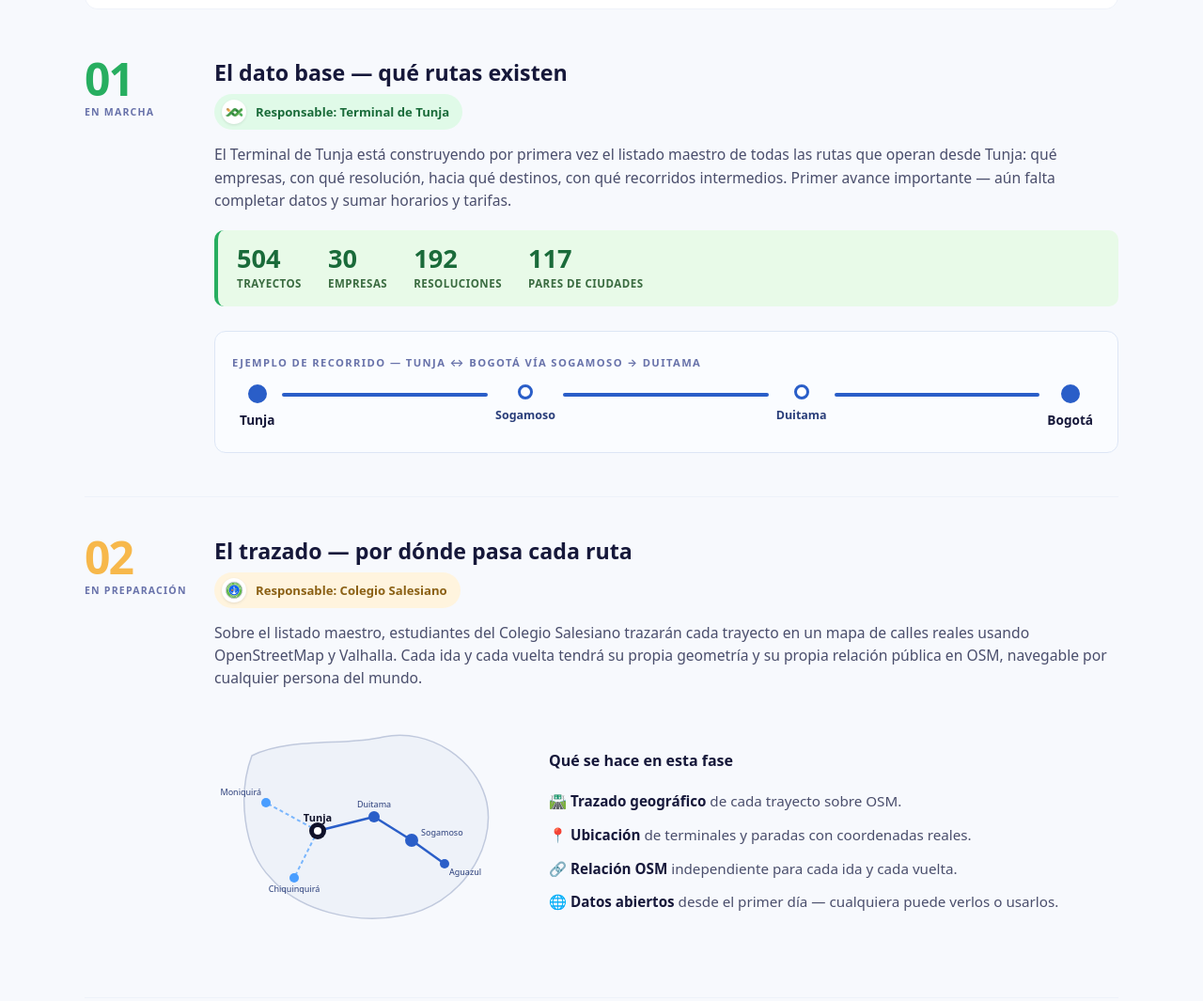
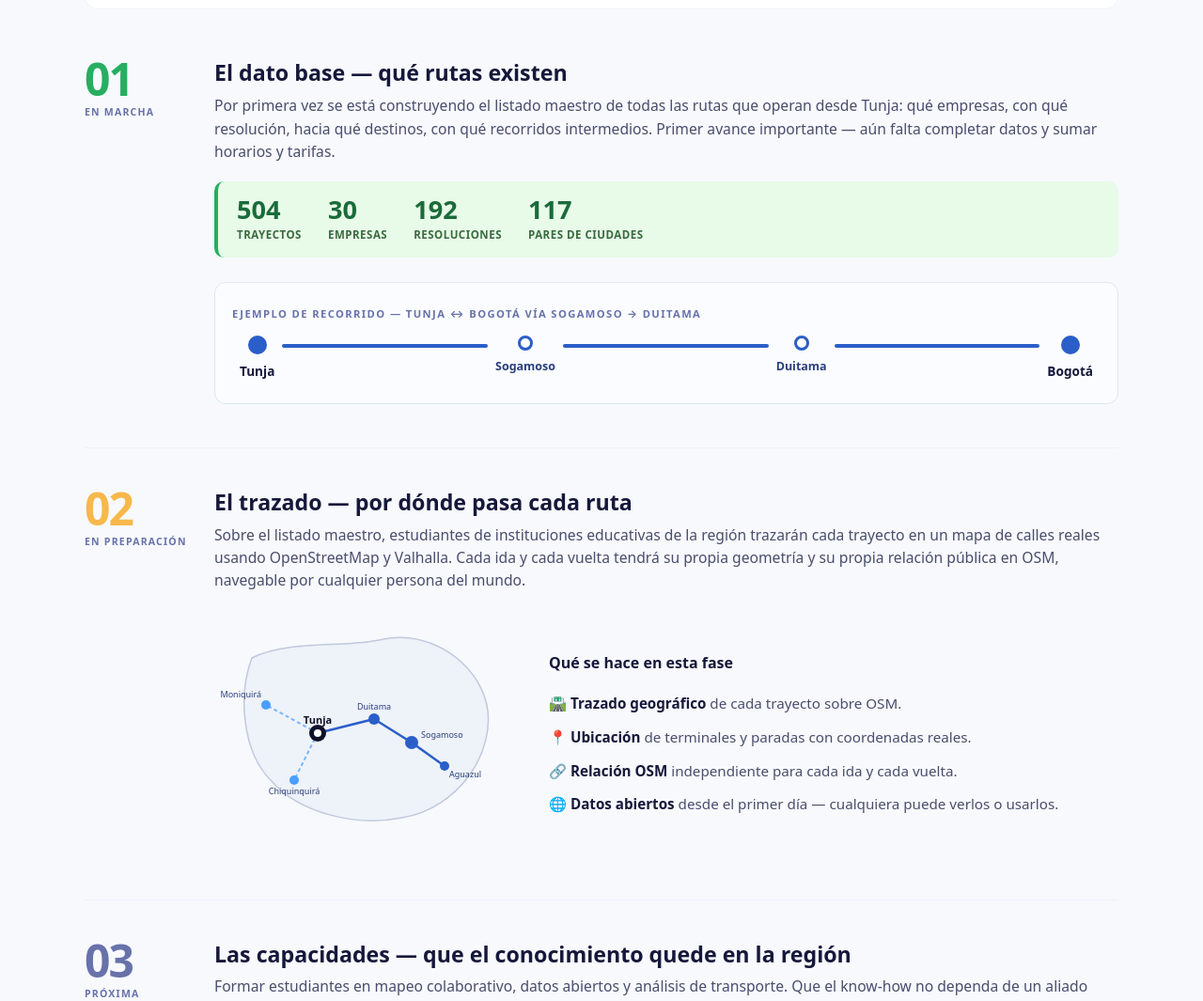
Before and after one commit to leoguti/tp-routes, a website: page busboy.html in a window 1280 px wide. Shown: the part 3004-4069 px from the top of the page at 94% size. Drawn offline with Linux system fonts and the light colour scheme.

Commit message:
Busboy presentación: retirar menciones de responsables en las fases
El speaker menciona oralmente a los responsables concretos. En la
página pública dejamos las fases sin atribuir a una institución fija:

- Fases 1, 2 y 3: retirados los badges "Responsable: X" (incluyendo
  logos pequeños). El texto narrativo queda en tercera persona.
- Role card de Instituciones educativas: texto genérico sin nombrar
  al Colegio Salesiano.

Los logos siguen presentes en la sección "Aliados del proyecto" al
final (ahí es contextualmente correcto).

Co-Authored-By: Claude Opus 4.7 (1M context) <noreply@anthropic.com>

```diff
--- a/busboy.html
+++ b/busboy.html
@@ -577,8 +577,7 @@
                 <div class="fase-num">01<small>En marcha</small></div>
                 <div class="fase-body">
                     <h3>El dato base — qué rutas existen</h3>
-                    <span class="respon"><img src="/assets/logos/terminal-tunja.png" alt="Terminal de Tunja"> Responsable: Terminal de Tunja</span>
-                    <p>El Terminal de Tunja está construyendo por primera vez el listado maestro de todas las rutas que operan desde Tunja: qué empresas, con qué resolución, hacia qué destinos, con qué recorridos intermedios. Primer avance importante — aún falta completar datos y sumar horarios y tarifas.</p>
+                    <p>Por primera vez se está construyendo el listado maestro de todas las rutas que operan desde Tunja: qué empresas, con qué resolución, hacia qué destinos, con qué recorridos intermedios. Primer avance importante — aún falta completar datos y sumar horarios y tarifas.</p>
 
                     <div class="fase-stats">
                         <div><div class="stat-num">504</div><div class="stat-lbl">Trayectos</div></div>
@@ -608,8 +607,7 @@
                 <div class="fase-num">02<small>En preparación</small></div>
                 <div class="fase-body">
                     <h3>El trazado — por dónde pasa cada ruta</h3>
-                    <span class="respon"><img src="/assets/logos/salesiano.png" alt="Colegio Salesiano"> Responsable: Colegio Salesiano</span>
-                    <p>Sobre el listado maestro, estudiantes del Colegio Salesiano trazarán cada trayecto en un mapa de calles reales usando OpenStreetMap y Valhalla. Cada ida y cada vuelta tendrá su propia geometría y su propia relación pública en OSM, navegable por cualquier persona del mundo.</p>
+                    <p>Sobre el listado maestro, estudiantes de instituciones educativas de la región trazarán cada trayecto en un mapa de calles reales usando OpenStreetMap y Valhalla. Cada ida y cada vuelta tendrá su propia geometría y su propia relación pública en OSM, navegable por cualquier persona del mundo.</p>
                     <div class="map-wrap">
                         <div class="map-svg" aria-hidden="true">
                             <!-- Mapa conceptual de Boyacá -->
@@ -656,7 +654,6 @@
                 <div class="fase-num">03<small>Próxima</small></div>
                 <div class="fase-body">
                     <h3>Las capacidades — que el conocimiento quede en la región</h3>
-                    <span class="respon">Invitación abierta a instituciones educativas</span>
                     <p>Formar estudiantes en mapeo colaborativo, datos abiertos y análisis de transporte. Que el know-how no dependa de un aliado externo: que se quede en Boyacá, que crezca con cada generación y que se replique en otros municipios. Buscamos colegios y universidades que quieran sumarse.</p>
                 </div>
             </div>
@@ -811,7 +808,7 @@
             <div class="role-card active">
                 <div class="who">Instituciones educativas</div>
                 <h3>Hagan el trazado y formen capacidades</h3>
-                <p>El Colegio Salesiano asume la Fase 2 de trazado. Invitamos a otros colegios y universidades de Boyacá a sumarse en formación de estudiantes en mapeo colaborativo, datos abiertos y análisis de transporte. Trabajo real, con impacto regional.</p>
+                <p>Colegios y universidades pueden liderar el trazado de rutas y la formación de estudiantes en mapeo colaborativo, datos abiertos y análisis de transporte. Trabajo real, con impacto regional.</p>
             </div>
             <div class="role-card citizen">
                 <div class="who">Ciudadanía</div>
```
